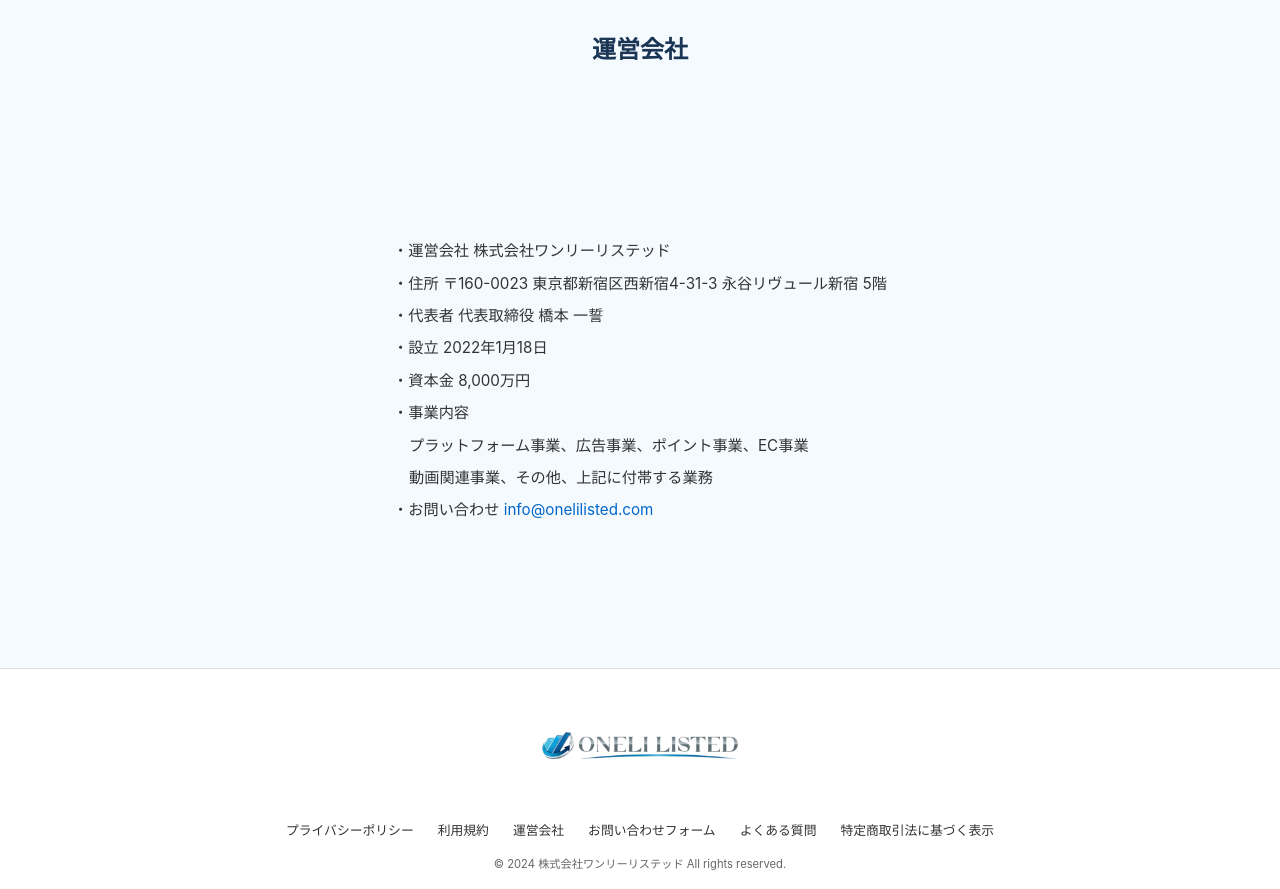
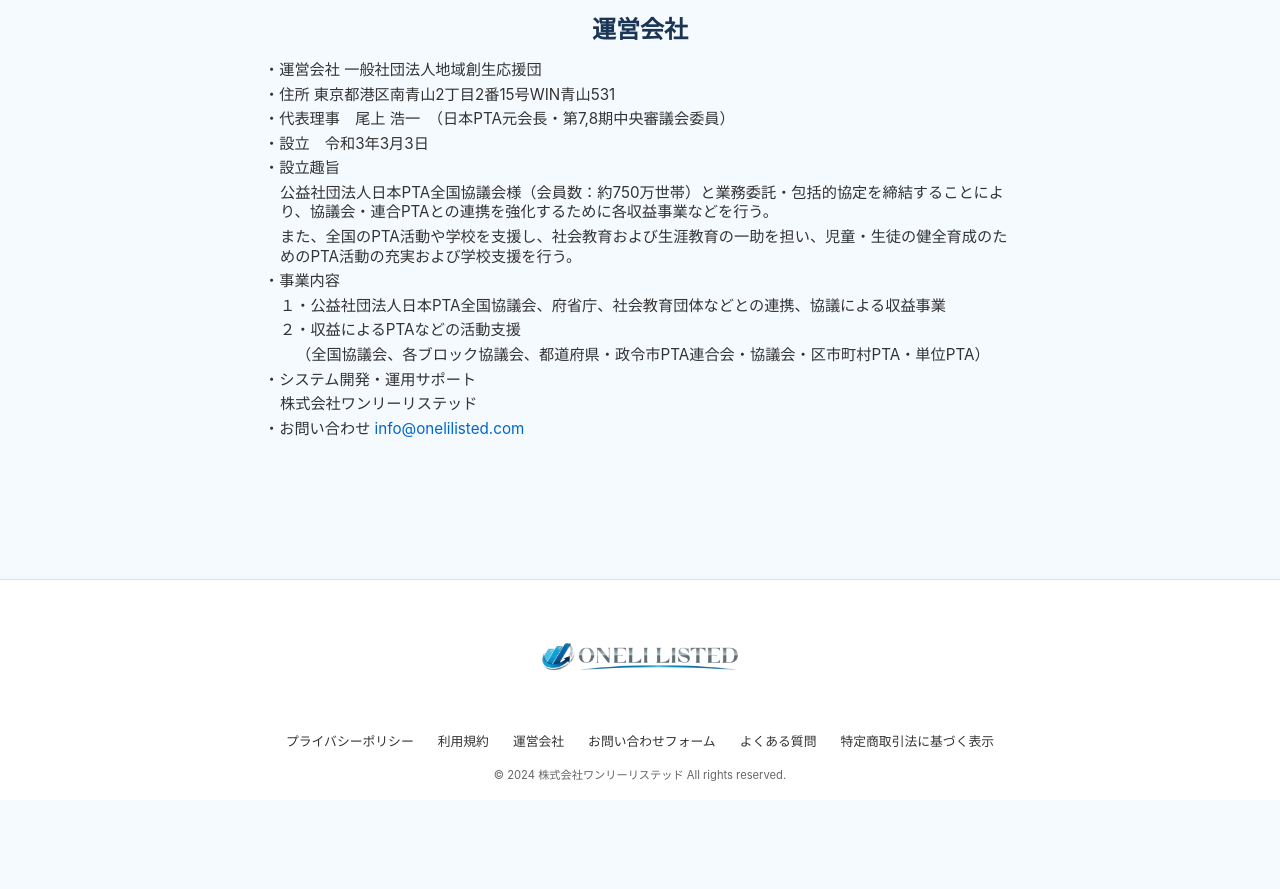
Before and after one commit to rui0608/mirrored-screen-clone, a React (Vite) app: page /company in a window 1280 px wide. After the commit the page ends 800 px from the top, so only its background shows below. Built offline with nearby package versions, Linux system fonts and the light colour scheme.

Commit message:
Refactor: Apply design changes
Apply the design changes as per the attached screen.

```diff
--- a/src/pages/Company.tsx
+++ b/src/pages/Company.tsx
@@ -11,16 +11,21 @@ const Company: FC = () => {
       </header>
 
       {/* Main Content */}
-      <main className="main-content company-content flex items-center justify-center min-h-[calc(100vh-240px)]">
+      <main className="main-content company-content">
         <div className="company-info-content">
-          <p>・運営会社 株式会社ワンリーリステッド</p>
-          <p>・住所 〒160-0023 東京都新宿区西新宿4-31-3 永谷リヴュール新宿 5階</p>
-          <p>・代表者 代表取締役 橋本 一誓</p>
-          <p>・設立 2022年1月18日</p>
-          <p>・資本金 8,000万円</p>
+          <p>・運営会社 一般社団法人地域創生応援団</p>
+          <p>・住所 東京都港区南青山2丁目2番15号WIN青山531</p>
+          <p>・代表理事　尾上 浩一　（日本PTA元会長・第7,8期中央審議会委員）</p>
+          <p>・設立　令和3年3月3日</p>
+          <p>・設立趣旨</p>
+          <p className="company-paragraph">公益社団法人日本PTA全国協議会様（会員数：約750万世帯）と業務委託・包括的協定を締結することにより、協議会・連合PTAとの連携を強化するために各収益事業などを行う。</p>
+          <p className="company-paragraph">また、全国のPTA活動や学校を支援し、社会教育および生涯教育の一助を担い、児童・生徒の健全育成のためのPTA活動の充実および学校支援を行う。</p>
           <p>・事業内容</p>
-          <p className="company-paragraph">プラットフォーム事業、広告事業、ポイント事業、EC事業</p>
-          <p className="company-paragraph">動画関連事業、その他、上記に付帯する業務</p>
+          <p className="company-paragraph">１・公益社団法人日本PTA全国協議会、府省庁、社会教育団体などとの連携、協議による収益事業</p>
+          <p className="company-paragraph">２・収益によるPTAなどの活動支援</p>
+          <p className="company-indent">（全国協議会、各ブロック協議会、都道府県・政令市PTA連合会・協議会・区市町村PTA・単位PTA）</p>
+          <p>・システム開発・運用サポート</p>
+          <p className="company-paragraph">株式会社ワンリーリステッド</p>
           <p>・お問い合わせ <a href="mailto:info@onelilisted.com" className="email-link">info@onelilisted.com</a></p>
         </div>
       </main>
--- a/src/styles/styles.css
+++ b/src/styles/styles.css
@@ -1,3 +1,4 @@
+
 /* Base styles */
 body {
   margin: 0;
@@ -14,13 +15,13 @@ body {
 
 /* Header styles */
 .header {
-  padding: 1rem 1.5rem;
+  padding: 0.5rem;
   text-align: center;
   display: flex;
   align-items: center;
   justify-content: center;
-  min-height: 100px;
-  margin-bottom: 0.5rem; /* Reduced bottom margin */
+  min-height: 60px;
+  margin-bottom: 0;
 }
 
 .header-title {
@@ -37,7 +38,7 @@ body {
 }
 
 .main-content.company-content {
-  padding-top: 1rem; /* Reduced top padding */
+  padding-top: 0;
 }
 
 .card {
@@ -58,21 +59,20 @@ body {
 .company-content {
   max-width: 800px;
   margin: 0 auto;
-  padding-top: 2rem;
 }
 
 .company-info-content {
-  line-height: 1.5;
+  line-height: 1.3;
   color: #333;
 }
 
 .company-info-content p {
-  margin: 0.6rem 0;
+  margin: 0.3rem 0;
   font-size: 0.95rem;
 }
 
 .company-info-content p:first-child {
-  margin-top: 0.25rem; /* Reduced top margin for first paragraph */
+  margin-top: 0;
 }
 
 .company-paragraph {
```
